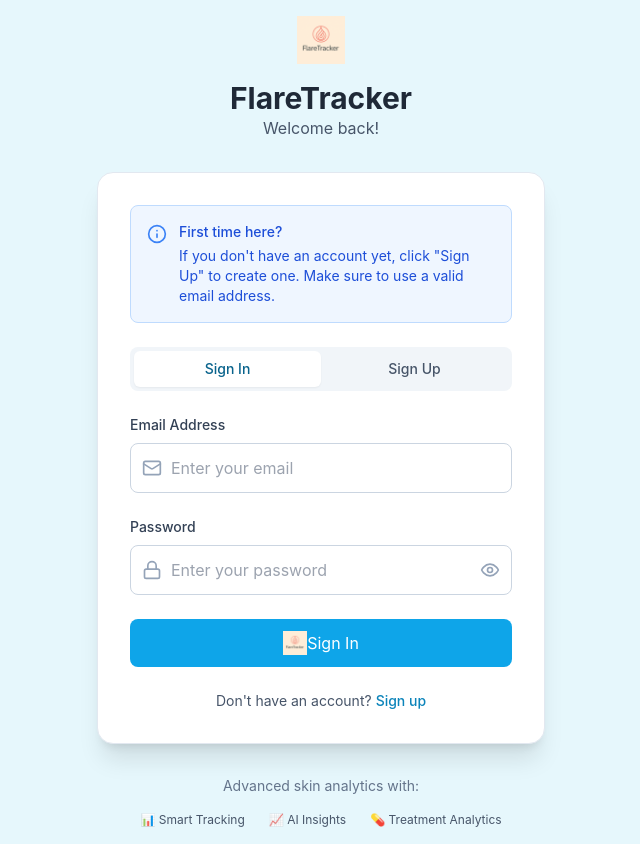
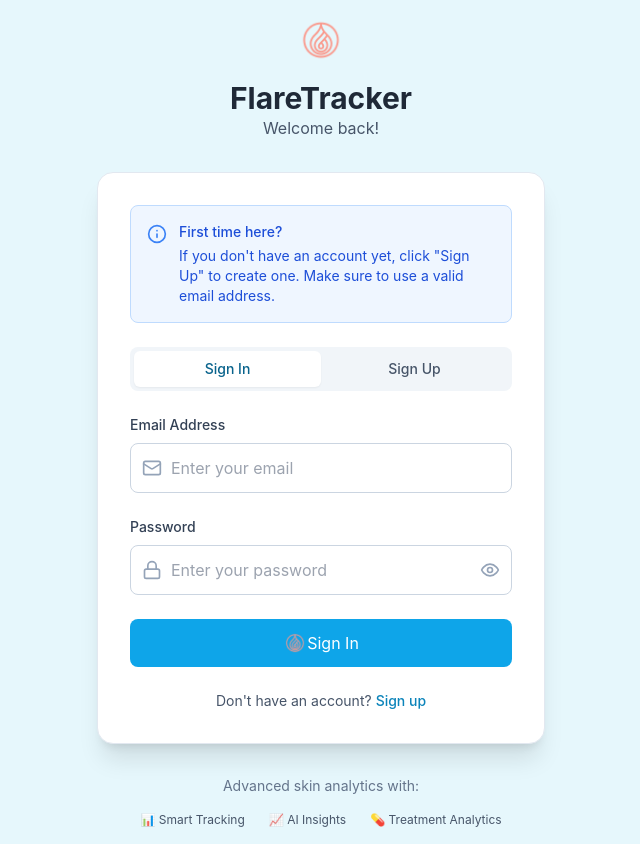
Before and after one commit to heathtechnical/FlareTracker, a React (Vite) app: page / in a window 1280 px wide. Shown: the whole page, without its empty margins (319-959 px from the left). Built offline with nearby package versions, Linux system fonts and the light colour scheme; no server answers.

Commit message:
Updated Logo.tsx

```diff
--- a/src/components/Logo.tsx
+++ b/src/components/Logo.tsx
@@ -35,7 +35,7 @@ const Logo: React.FC<LogoProps> = ({
   const LogoIcon = () => (
     <div className={`${iconSizeClasses[size]} relative flex-shrink-0`}>
       <img
-        src="/image.png"
+        src="/image copy copy.png"
         alt="FlareTracker Logo"
         className="w-full h-full object-contain"
       />
```
